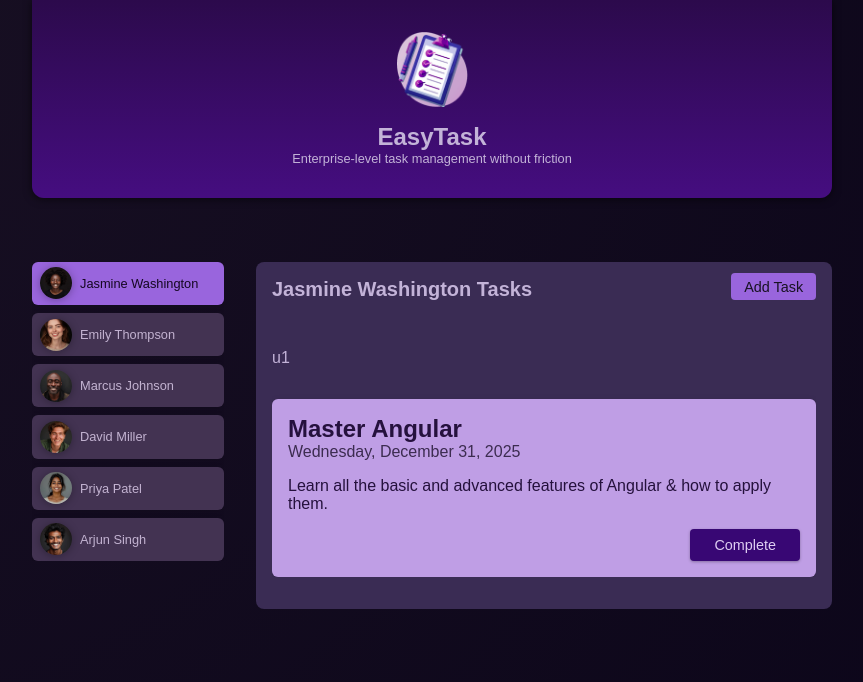
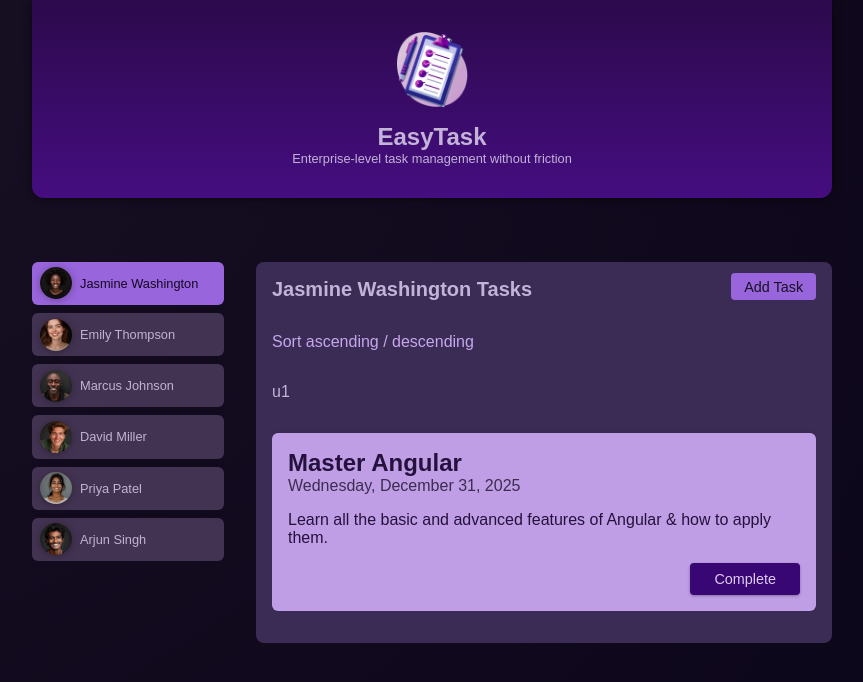
Before and after one commit to robertgutu/Angular-Routing, an Angular app: page /users/u1/tasks in a window 1280 px wide. Shown: the top 682 px of the page, without its empty margins (208-1071 px from the left). Built offline with nearby package versions, Linux system fonts and the light colour scheme.

Commit message:
Setting query parameters

```diff
--- a/src/app/tasks/tasks.component.css
+++ b/src/app/tasks/tasks.component.css
@@ -1,3 +1,13 @@
+a {
+  text-decoration: none;
+  color: #c6a7ed;
+}
+
+a:hover,
+a:active{
+  color: #9758e4;
+}
+
 ul {
   list-style: none;
   margin: 1rem 0;
--- a/src/app/tasks/tasks.component.html
+++ b/src/app/tasks/tasks.component.html
@@ -1,3 +1,9 @@
+<p>
+  <a routerLink="./" [queryParams]="{order: 'asc'}">
+    Sort ascending / descending
+  </a>
+</p>
+
 <ul>
   <p>{{userId()}}</p>
   @for (task of userTasks(); track task.id) {
--- a/src/app/tasks/tasks.component.ts
+++ b/src/app/tasks/tasks.component.ts
@@ -3,13 +3,14 @@
 import { TaskComponent } from './task/task.component';
 import { Task } from './task/task.model';
 import { TasksService } from './tasks.service';
+import { RouterLink } from "@angular/router";
 
 @Component({
   selector: 'app-tasks',
   standalone: true,
   templateUrl: './tasks.component.html',
   styleUrl: './tasks.component.css',
-  imports: [TaskComponent],
+  imports: [TaskComponent, RouterLink],
 })
 export class TasksComponent {
   userId = input.required<string>()
```
